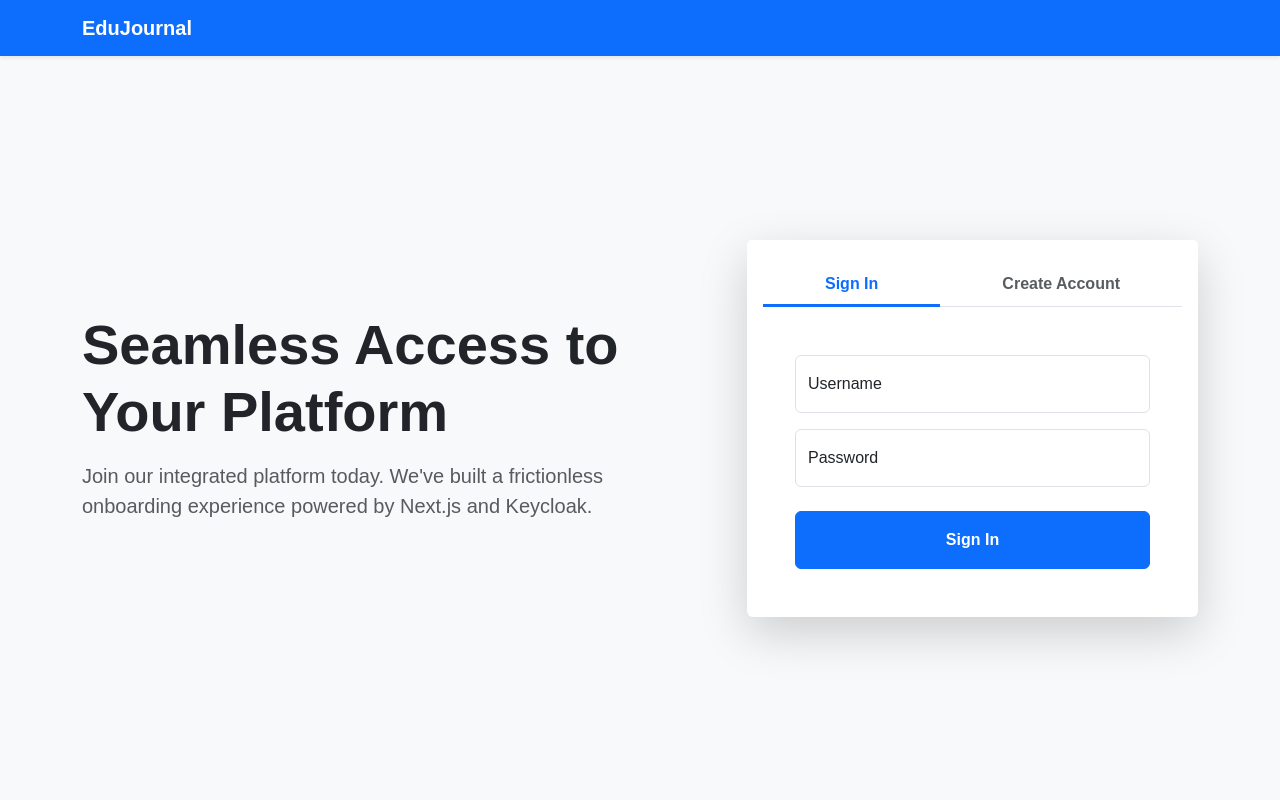
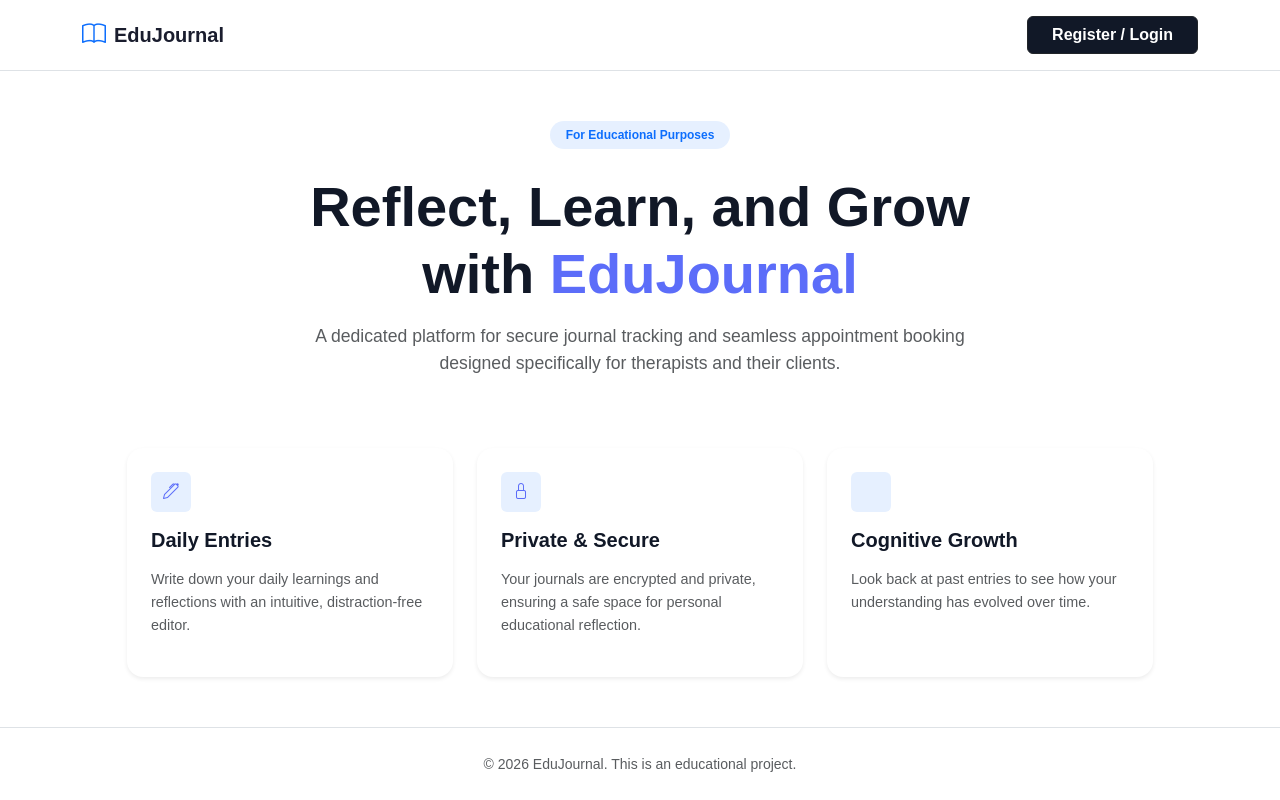
Before and after one commit to 7-3-N-3-7/frontend, a Next.js app: page / in a window 1280 px wide. Built offline with nearby package versions, Linux system fonts and the light colour scheme; no server answers.

Commit message:
feat: enhance landing page with Bootstrap icons and modal for authentication; update secret handling in entrypoint script

```diff
--- a/package.json
+++ b/package.json
@@ -10,6 +10,7 @@
   },
   "dependencies": {
     "bootstrap": "^5.3.8",
+    "bootstrap-icons": "^1.13.1",
     "next": "16.3.7",
     "next-auth": "^4.24.15",
     "react": "19.2.8",
--- a/src/app/dashboard/UserDropdown.tsx
+++ b/src/app/dashboard/UserDropdown.tsx
@@ -23,7 +23,8 @@ export default function UserDropdown() {
         </Dropdown.Item>
         <Dropdown.Divider />
         <Dropdown.Item
-          onClick={() => {
+          onClick={(e) => {
+            e.preventDefault();
             const baseDomain = window.location.hostname.replace('platform.', '');
             const targetUrl = window.location.protocol + "//" + baseDomain + "/";
             signOut({ callbackUrl: targetUrl });
--- a/src/app/page.tsx
+++ b/src/app/page.tsx
@@ -3,8 +3,10 @@
 import { useState } from "react";
 import { signIn } from "next-auth/react";
 import { useRouter } from "next/navigation";
+import { Modal } from 'react-bootstrap';
 
 export default function LandingPage() {
+  const [showAuthModal, setShowAuthModal] = useState(false);
   const [isLogin, setIsLogin] = useState(true);
   const [error, setError] = useState("");
   const [loading, setLoading] = useState(false);
@@ -83,31 +85,99 @@ export default function LandingPage() {
     }
   };
 
+  const openModal = () => {
+    setIsLogin(true);
+    setError("");
+    setShowAuthModal(true);
+  };
+
   return (
-    <div className="min-vh-100 d-flex flex-column bg-light">
-      {/* Navigation */}
-      <nav className="navbar navbar-expand-lg navbar-dark bg-primary shadow-sm">
-        <div className="container">
-          <a className="navbar-brand fw-bold" href="#">EduJournal</a>
+    <div className="min-vh-100 d-flex flex-column bg-white">
+      {/* Top Navigation */}
+      <nav className="navbar navbar-light bg-white border-bottom py-3">
+        <div className="container d-flex justify-content-between align-items-center">
+          <div className="d-flex align-items-center text-dark text-decoration-none">
+            <i className="bi bi-book fs-4 me-2" style={{ color: '#0d6efd' }}></i>
+            <span className="fs-5 fw-bold" style={{ color: '#1a1d2e' }}>EduJournal</span>
+          </div>
+          <button className="btn btn-dark fw-semibold px-4" style={{ backgroundColor: '#111827' }} onClick={openModal}>
+            Register / Login
+          </button>
         </div>
       </nav>
 
       {/* Hero Section */}
-      <div className="flex-grow-1 d-flex align-items-center">
-        <div className="container">
-          <div className="row align-items-center justify-content-center">
+      <main className="flex-grow-1 d-flex flex-column align-items-center justify-content-center text-center px-3 mt-5">
+        <div className="mb-4">
+          <span className="badge rounded-pill bg-primary bg-opacity-10 text-primary px-3 py-2 fw-semibold" style={{ color: '#5b6cf9 !important' }}>
+            For Educational Purposes
+          </span>
+        </div>
 
-            <div className="col-lg-6 text-center text-lg-start mb-5 mb-lg-0">
-              <h1 className="display-4 fw-bold text-dark mb-3">
-                Seamless Access to Your Platform
+        <h1 className="display-4 fw-bolder mb-3" style={{ color: '#111827', maxWidth: '800px', lineHeight: '1.2' }}>
+          Reflect, Learn, and Grow <br />
+          with <span style={{ color: '#5c6df9' }}>EduJournal</span>
         </h1>
-              <p className="lead text-muted mb-4">
-                Join our integrated platform today. We've built a frictionless onboarding experience powered by Next.js and Keycloak.
+
+        <p className="lead text-muted mb-5 mx-auto" style={{ maxWidth: '700px', fontSize: '1.1rem' }}>
+          A dedicated platform for secure journal tracking and seamless appointment booking designed specifically for therapists and their clients.
+        </p>
+
+        {/* Feature Cards */}
+        <div className="container mt-4 mb-5">
+          <div className="row g-4 justify-content-center">
+            {/* Card 1 */}
+            <div className="col-md-4" style={{ maxWidth: '350px' }}>
+              <div className="card h-100 border rounded-4 shadow-sm text-start p-4 border-0" style={{ border: '1px solid #eef0f4 !important', boxShadow: '0 4px 20px rgba(0,0,0,0.03)' }}>
+                <div className="d-inline-flex justify-content-center align-items-center rounded bg-primary bg-opacity-10 mb-3" style={{ width: '40px', height: '40px', color: '#5b6cf9' }}>
+                  <i className="bi bi-pen"></i>
+                </div>
+                <h5 className="fw-bold mb-3" style={{ color: '#111827' }}>Daily Entries</h5>
+                <p className="text-muted" style={{ fontSize: '0.9rem', lineHeight: '1.6' }}>
+                  Write down your daily learnings and reflections with an intuitive, distraction-free editor.
                 </p>
               </div>
+            </div>
 
-            <div className="col-lg-5 offset-lg-1">
-              <div className="card shadow-lg border-0 rounded-lg">
+            {/* Card 2 */}
+            <div className="col-md-4" style={{ maxWidth: '350px' }}>
+              <div className="card h-100 border rounded-4 shadow-sm text-start p-4 border-0" style={{ border: '1px solid #eef0f4 !important', boxShadow: '0 4px 20px rgba(0,0,0,0.03)' }}>
+                <div className="d-inline-flex justify-content-center align-items-center rounded bg-primary bg-opacity-10 mb-3" style={{ width: '40px', height: '40px', color: '#5b6cf9' }}>
+                  <i className="bi bi-lock"></i>
+                </div>
+                <h5 className="fw-bold mb-3" style={{ color: '#111827' }}>Private & Secure</h5>
+                <p className="text-muted" style={{ fontSize: '0.9rem', lineHeight: '1.6' }}>
+                  Your journals are encrypted and private, ensuring a safe space for personal educational reflection.
+                </p>
+              </div>
+            </div>
+
+            {/* Card 3 */}
+            <div className="col-md-4" style={{ maxWidth: '350px' }}>
+              <div className="card h-100 border rounded-4 shadow-sm text-start p-4 border-0" style={{ border: '1px solid #eef0f4 !important', boxShadow: '0 4px 20px rgba(0,0,0,0.03)' }}>
+                <div className="d-inline-flex justify-content-center align-items-center rounded bg-primary bg-opacity-10 mb-3" style={{ width: '40px', height: '40px', color: '#5b6cf9' }}>
+                  <i className="bi bi-brain"></i>
+                </div>
+                <h5 className="fw-bold mb-3" style={{ color: '#111827' }}>Cognitive Growth</h5>
+                <p className="text-muted" style={{ fontSize: '0.9rem', lineHeight: '1.6' }}>
+                  Look back at past entries to see how your understanding has evolved over time.
+                </p>
+              </div>
+            </div>
+          </div>
+        </div>
+      </main>
+
+      {/* Footer */}
+      <footer className="text-center py-4 border-top">
+        <small className="text-muted">
+          © 2026 EduJournal. This is an educational project.
+        </small>
+      </footer>
+
+      {/* Auth Modal */}
+      <Modal show={showAuthModal} onHide={() => setShowAuthModal(false)} centered>
+        <div className="card shadow-lg border-0 rounded-lg w-100">
           <div className="card-header bg-white pb-0 border-0 pt-4">
             <ul className="nav nav-tabs nav-fill mb-0">
               <li className="nav-item">
@@ -179,11 +249,7 @@ export default function LandingPage() {
             )}
           </div>
         </div>
-            </div>
-
-          </div>
-        </div>
-      </div>
+      </Modal>
     </div>
   );
 }
```
Also changed, not shown: src/app/layout.tsx (line endings or trailing spaces), 2 other files (tests, documents, lock files or other folders). Lines whose indentation alone changed are shown as unchanged.
